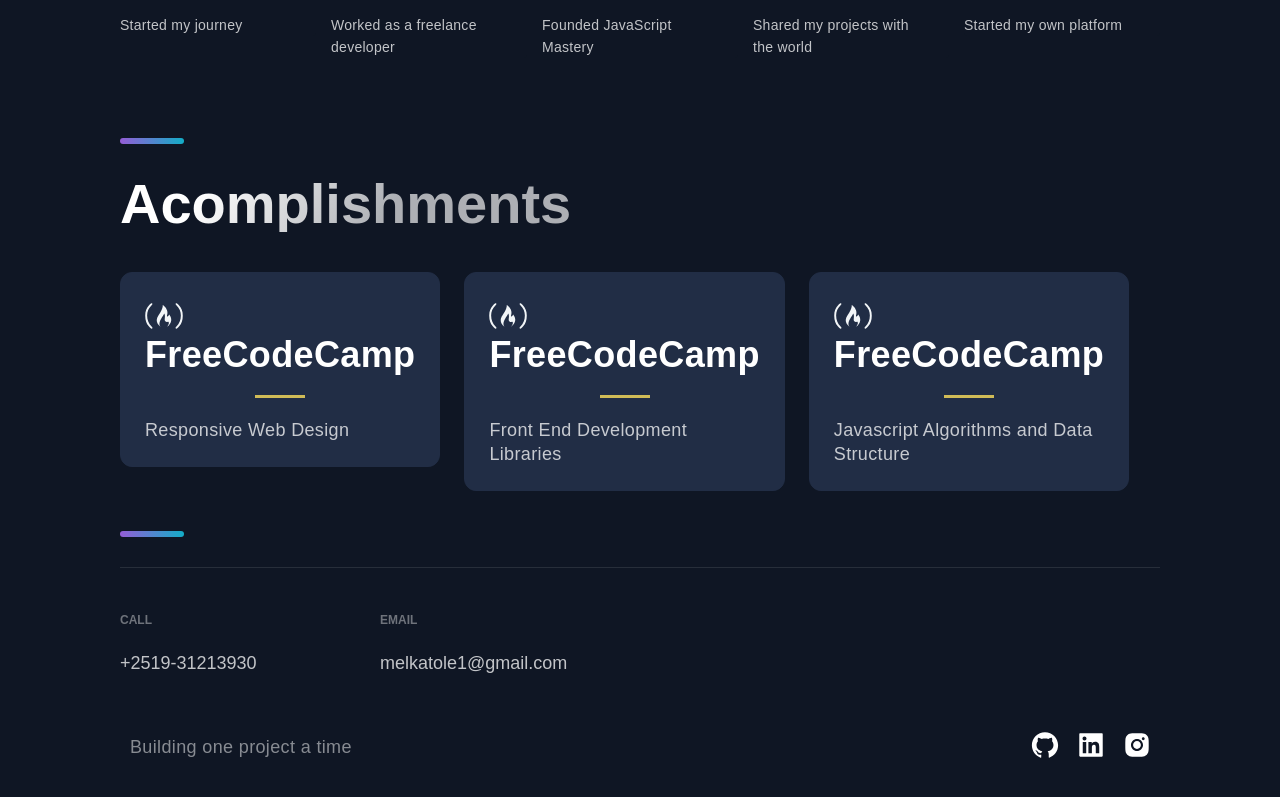
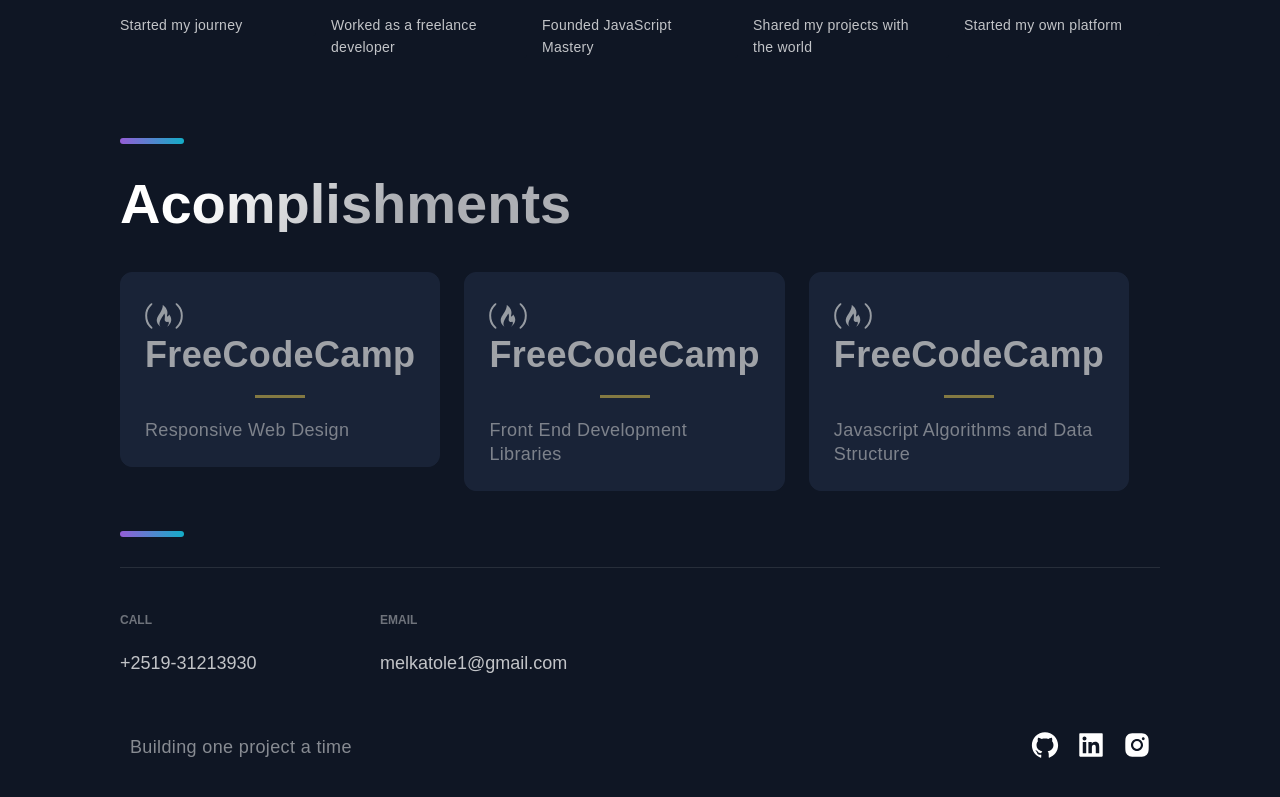
Before and after one commit to Melka1/Portfolio, a Next.js app: page / in a window 1280 px wide. Shown: the part 3086-3883 px from the top of the page. Built offline with nearby package versions, Linux system fonts and the light colour scheme.

Commit message:
additional changes

```diff
--- a/src/app/components/Acomplishments/AcomplishmentsStyles.js
+++ b/src/app/components/Acomplishments/AcomplishmentsStyles.js
@@ -32,14 +32,15 @@
   // height: 144px;
   padding: 24px;
   position:relative;
-  transition: transform 0.5s ease;
+  opacity:0.6;
+  transition: transform 0.3s ease;
 
   @media ${props => props.theme.breakpoints.lg} {
     height: 210px;
 
   }
   &:hover {
-    opacity:0.6;
+    opacity:1;
     border:1px solid lightgray;
     transform:scale(1.05);
   }
```
